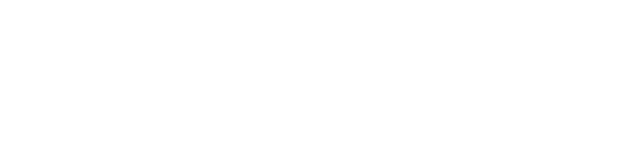
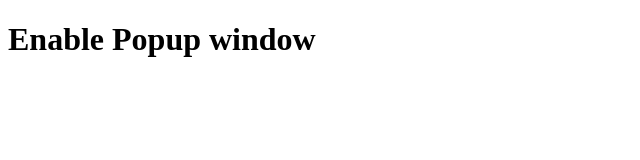
Before and after one commit to imJeetrathod/join-instant-google-meet, a plain HTML site: page index.html in a window 1280 px wide. Shown: the whole page, without its empty margins (0-640 px from the left). Drawn offline with Linux system fonts and the light colour scheme.

Commit message:
Update index.html

```diff
--- a/index.html
+++ b/index.html
@@ -10,5 +10,6 @@
     </script>
 </head>
 <body>
+    <h1>Enable Popup window</h1>
 </body>
 </html>
```
